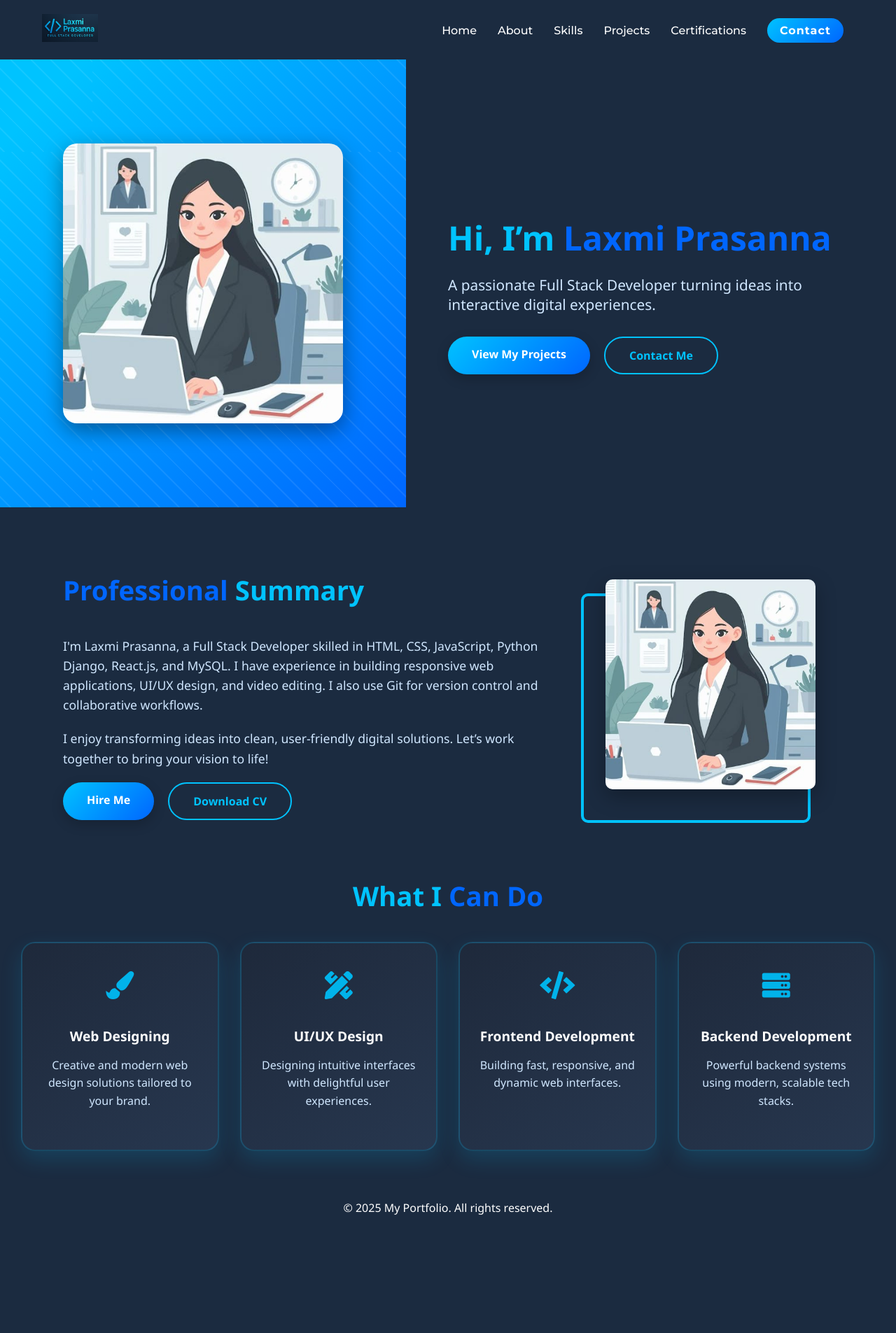
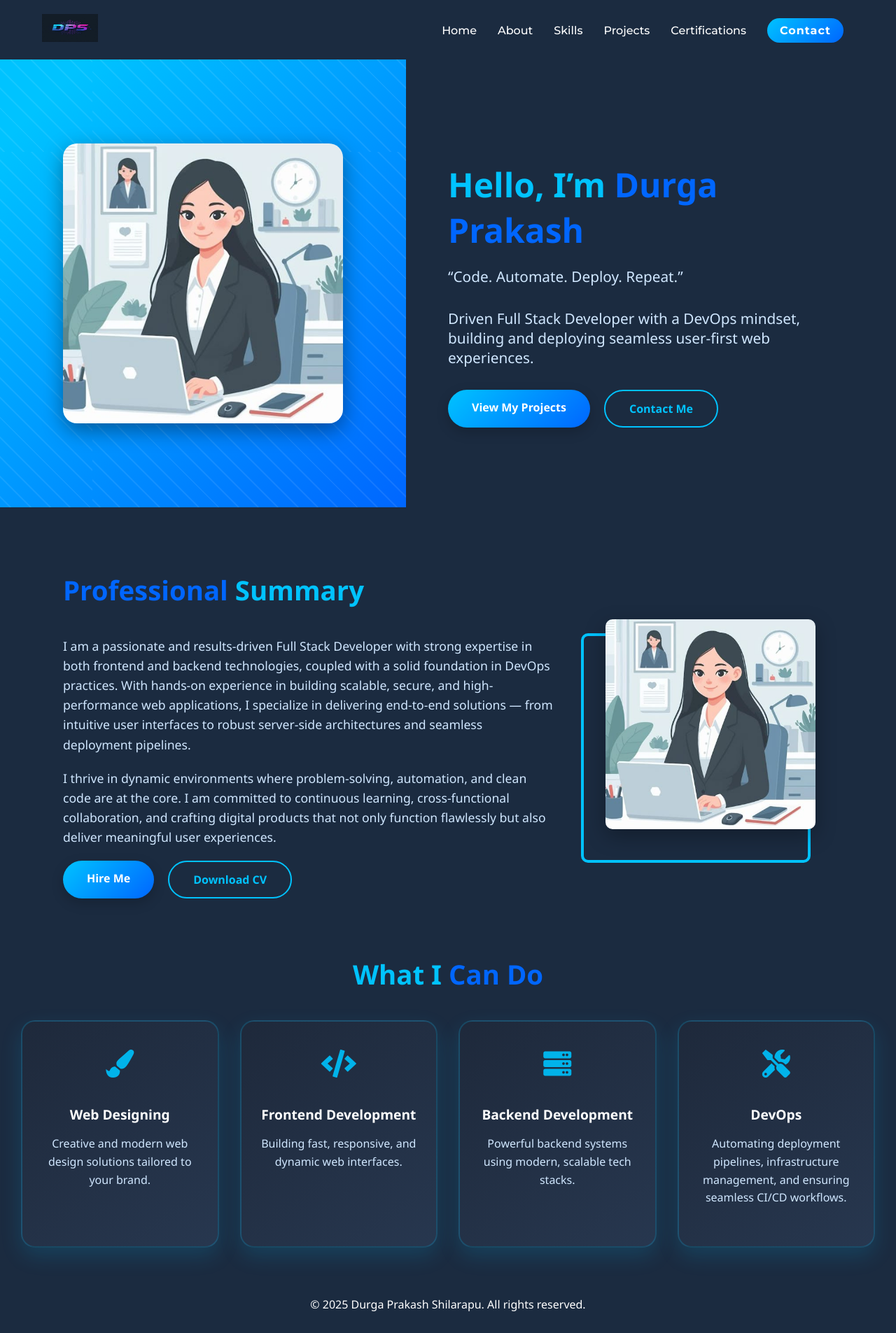
Before and after one commit to Durgaprakash1102/MyPortfolio, a Django app: page / in a window 1280 px wide. Shown: the whole page at 70% size. Before the commit the page ends 1736 px from the top, so only its background shows below. Run offline with Django 5.2, Linux system fonts and the light colour scheme; data comes from the database, SQL or seed files in the repository; both versions use the stored data as it was after the commit.

Commit message:
first commit

```diff
--- a/templates/home.html
+++ b/templates/home.html
@@ -415,8 +415,9 @@
     </div>
     <div class="hero-text">
         <div class="hero-text-content">
-            <h1>Hi, I’m <span>Laxmi Prasanna</span></h1>
-            <p>A passionate Full Stack Developer turning ideas into interactive digital experiences.</p>
+            <h1>Hello, I’m <span>Durga Prakash</span></h1>
+            <p>“Code. Automate. Deploy. Repeat.”</p>
+            <p>Driven Full Stack Developer with a DevOps mindset, building and deploying seamless user-first web experiences.</p>
             <div class="button-group">
               <a href="{% url 'project_list' %}" class="button filled-button">View My Projects</a>
               <a href="{% url 'contact' %}" class="button border-only-button">Contact Me</a>
@@ -431,13 +432,13 @@
       <div class="about-text">
         <h1 class="section-title"><span>Professional </span>Summary</h1>
         <p>
-          I'm Laxmi Prasanna, a Full Stack Developer skilled in HTML, CSS, JavaScript, Python Django, React.js, and MySQL. I have experience in building responsive web applications, UI/UX design, and video editing. I also use Git for version control and collaborative workflows.
+          I am a passionate and results-driven Full Stack Developer with strong expertise in both frontend and backend technologies, coupled with a solid foundation in DevOps practices. With hands-on experience in building scalable, secure, and high-performance web applications, I specialize in delivering end-to-end solutions — from intuitive user interfaces to robust server-side architectures and seamless deployment pipelines.
         </p>
         <p>
-          I enjoy transforming ideas into clean, user-friendly digital solutions. Let’s work together to bring your vision to life!
+         I thrive in dynamic environments where problem-solving, automation, and clean code are at the core. I am committed to continuous learning, cross-functional collaboration, and crafting digital products that not only function flawlessly but also deliver meaningful user experiences.
         </p>
         <div class="about-buttons">
-          <a href="mailto:laxmiprasanna2593@gmail.com" class="button filled-button">Hire Me</a>
+          <a href="mailto:shilarapudurgaprakash@gmail.com" class="button filled-button">Hire Me</a>
 {% if latest_resume %}
   <a href="{{ latest_resume.file.url }}" class="button border-only-button" download>Download CV</a>
 {% else %}
@@ -446,7 +447,7 @@
         </div>
       </div>
       <div class="about-image">
-        <img src="{% static 'myimage3.jpg' %}" alt="Laxmi Prasanna">
+        <img src="{% static 'myimage3.jpg' %}" alt="Durga Prakash">
       </div>
     </div>
   </section>
@@ -462,11 +463,6 @@
           <p>Creative and modern web design solutions tailored to your brand.</p>
         </div>
         <div class="service-card">
-          <i class="fas fa-pencil-ruler"></i>
-          <h3>UI/UX Design</h3>
-          <p>Designing intuitive interfaces with delightful user experiences.</p>
-        </div>
-        <div class="service-card">
           <i class="fas fa-code"></i>
           <h3>Frontend Development</h3>
           <p>Building fast, responsive, and dynamic web interfaces.</p>
@@ -476,6 +472,12 @@
           <h3>Backend Development</h3>
           <p>Powerful backend systems using modern, scalable tech stacks.</p>
         </div>
+        <div class="service-card">
+  <i class="fas fa-tools"></i>
+  <h3>DevOps</h3>
+  <p>Automating deployment pipelines, infrastructure management, and ensuring seamless CI/CD workflows.</p>
+</div>
+
 
       </div>
     </div>
--- a/templates/includes/base.html
+++ b/templates/includes/base.html
@@ -6,7 +6,7 @@
     <meta name="viewport" content="width=device-width, initial-scale=1.0">
     {% load static %}
     <link rel="stylesheet" href="https://cdnjs.cloudflare.com/ajax/libs/font-awesome/6.5.0/css/all.min.css">
-    <link rel="icon" type="image/png" href="{% static 'log.png' %}">
+    <link rel="icon" type="image/png" href="{% static 'dpslogo.png' %}">
 
 
     <link href="https://fonts.googleapis.com/css2?family=Montserrat:wght@400;500;700&display=swap" rel="stylesheet">
@@ -159,7 +159,7 @@
     <header>
         <div class="container">
             <a href="/">
-                <img src="{% static 'log.png' %}" alt="Logo">
+                <img src="{% static 'dplogo.png' %}" alt="Logo">
             </a>
             <nav>
                 <ul id="nav-links">
@@ -182,9 +182,8 @@
 
     <!-- Footer -->
     <footer>
-        <p>&copy; 2025 My Portfolio. All rights reserved.</p>
-
-    </footer>
+  <p>&copy; 2025 Durga Prakash Shilarapu. All rights reserved.</p>
+</footer>
 
     <script>
         function toggleMenu() {
```
Also changed, not shown: templates/about.html (+21 -22 lines), templates/contact_form.html (+6 -5 lines), Portfolio/migrations/0001_initial.py (added), Portfolio/migrations/0002_project.py (added), Portfolio/migrations/0003_project_project_type.py (added), Portfolio/migrations/0004_certification_contact_certificationimage.py (added), Portfolio/migrations/0005_resume.py (added), Portfolio/migrations/0006_visitorlog.py (added), db.sqlite3, static/dplogo.png (added), static/dpslogo.png (added), 1 other file.
